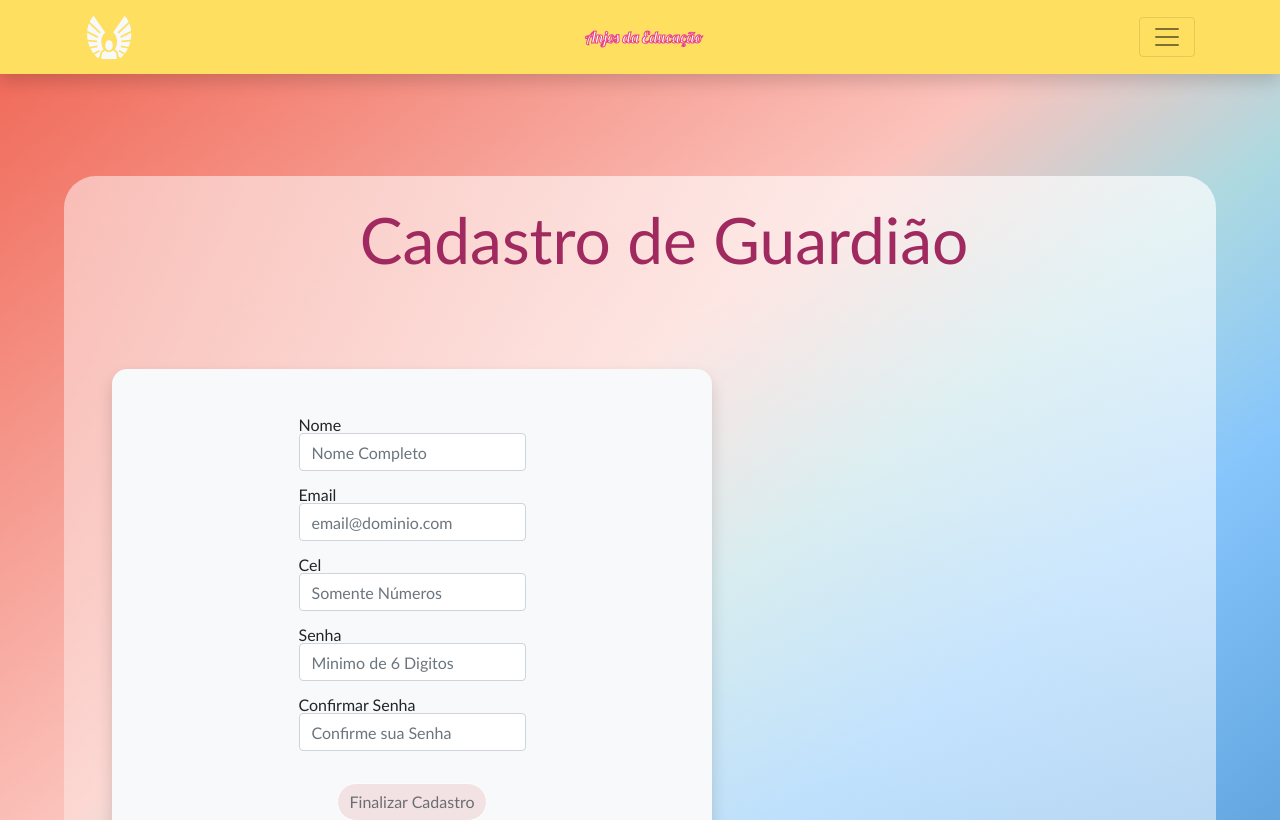
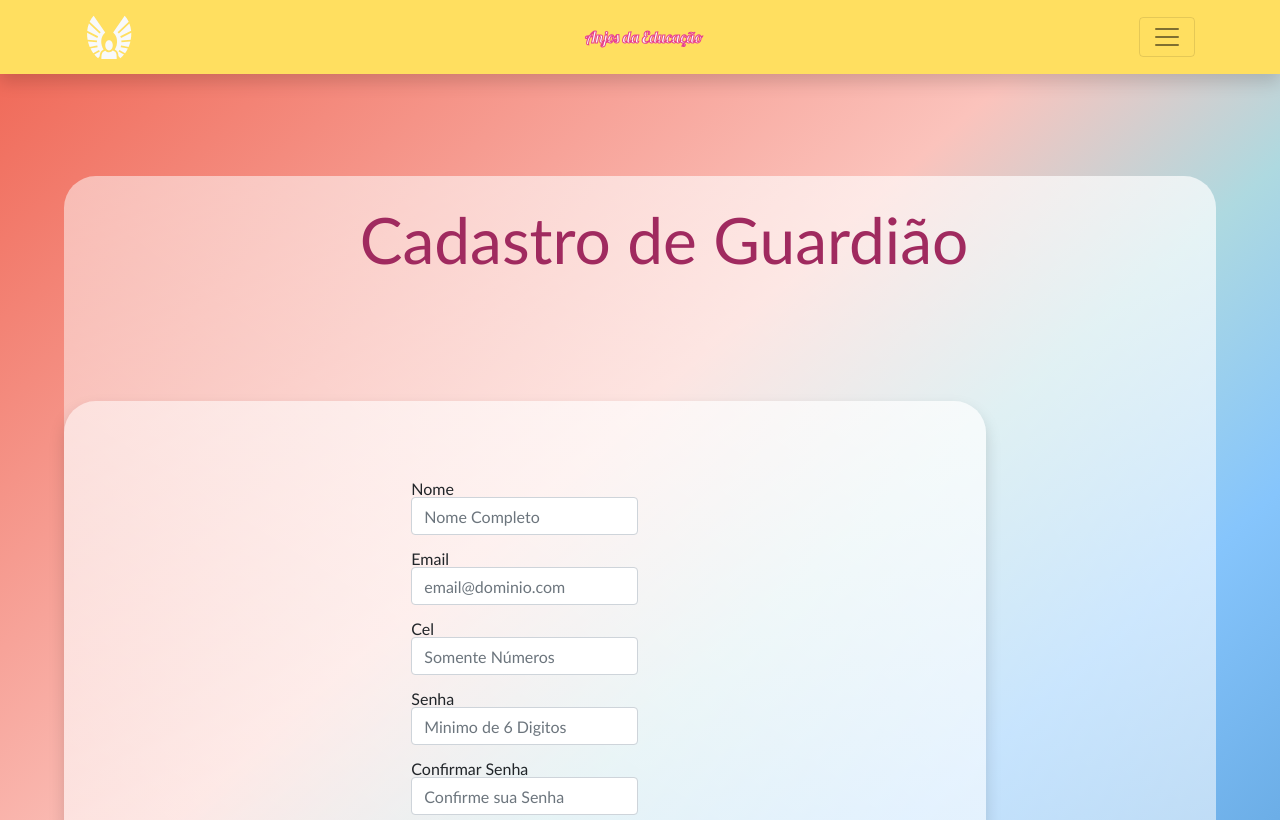
Before and after one commit to bob-mw/anjosDaEducacao, a React (Create React App) app: page /guardian in a window 1280 px wide. Shown: the top 820 px of the page. Built offline with nearby package versions, Linux system fonts and the light colour scheme.

Commit message:
Form component implemented

```diff
--- a/src/components/RegisterForms/index.jsx
+++ b/src/components/RegisterForms/index.jsx
@@ -33,7 +33,7 @@ const RegisterForms = () => {
             <S.Title>{ (registerType === 'guardian') && "Cadastro de Guardião" || "Cadastro de Pais da Criança" }</S.Title>
             </S.TextCenter>
             <hr/>
-        <form className="d-flex flex-column justify-content-center align-items-center p-5 bg-light b-radius m-5 form-width shadow">
+        <S.Form>
             <div className="form-group">
                 <label for="cpf">
                     Nome
@@ -68,7 +68,7 @@ const RegisterForms = () => {
             <div>
                 <button type="button" className="btn border border-white m-3 " onClick={handleClick} style={ {  background: '#f1d7d8ff', 'border-radius': '5rem' }} disabled={ !formValidation }>Finalizar Cadastro</button>
             </div>
-        </form>
+        </S.Form>
         </>
     );
 }
--- a/src/components/RegisterForms/styled.jsx
+++ b/src/components/RegisterForms/styled.jsx
@@ -23,3 +23,17 @@ export const Title = styled.h1`
         padding: 3rem 0 1rem 3rem;
     }
 `
+
+export const Form = styled.form`
+    position: relative;
+    display:flex;
+    flex-direction: column;
+    justify-content: center;
+    align-items:center;
+    max-width: 80%;
+    padding: 5rem;
+    margin: 5rem 0;
+    border-radius: 2rem;
+    background: linear-gradient(to left bottom, rgba(255, 255, 255, 0.7), rgba(255, 255, 255, 0.3));
+    box-shadow:0 0.5rem 1rem rgba(0, 0, 0, 0.15);
+`
```
